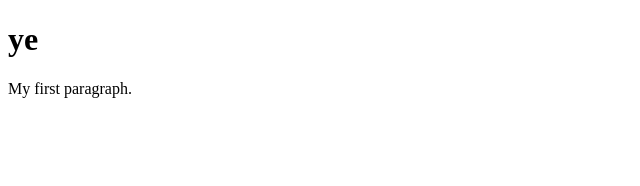
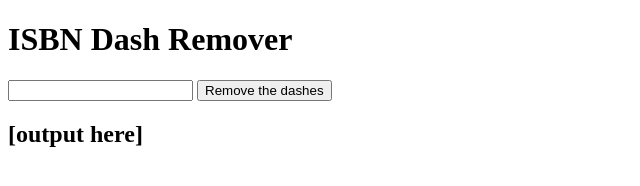
Before and after one commit to lemarrgirl/lemarrgirl.github.io, a plain HTML site: page dashremover.html in a window 1280 px wide. Shown: the whole page, without its empty margins (0-640 px from the left). Drawn offline with Linux system fonts and the light colour scheme.

Commit message:
Update dashremover.html
made it the final working version

```diff
--- a/dashremover.html
+++ b/dashremover.html
@@ -1,9 +1,23 @@
 <!DOCTYPE html>
 <html>
+<script>
+    function remove()
+    {
+        var thething = document.getElementById("isbn").value;
+        console.log(thething);
+        var newthing = thething.replace(/-/g, "");
+        console.log(newthing);
+        document.getElementById("output").innerText = newthing;
+    }
+</script>
+
 <body>
 
-<h1>ye</h1>
-<p>My first paragraph.</p>
+    <h1>ISBN Dash Remover</h1>
+    <input type="text" id="isbn">
+    <input onclick="remove()" type="button" value="Remove the dashes">
+    <h2 id="output">[output here]</h2>
 
 </body>
+
 </html>
```
